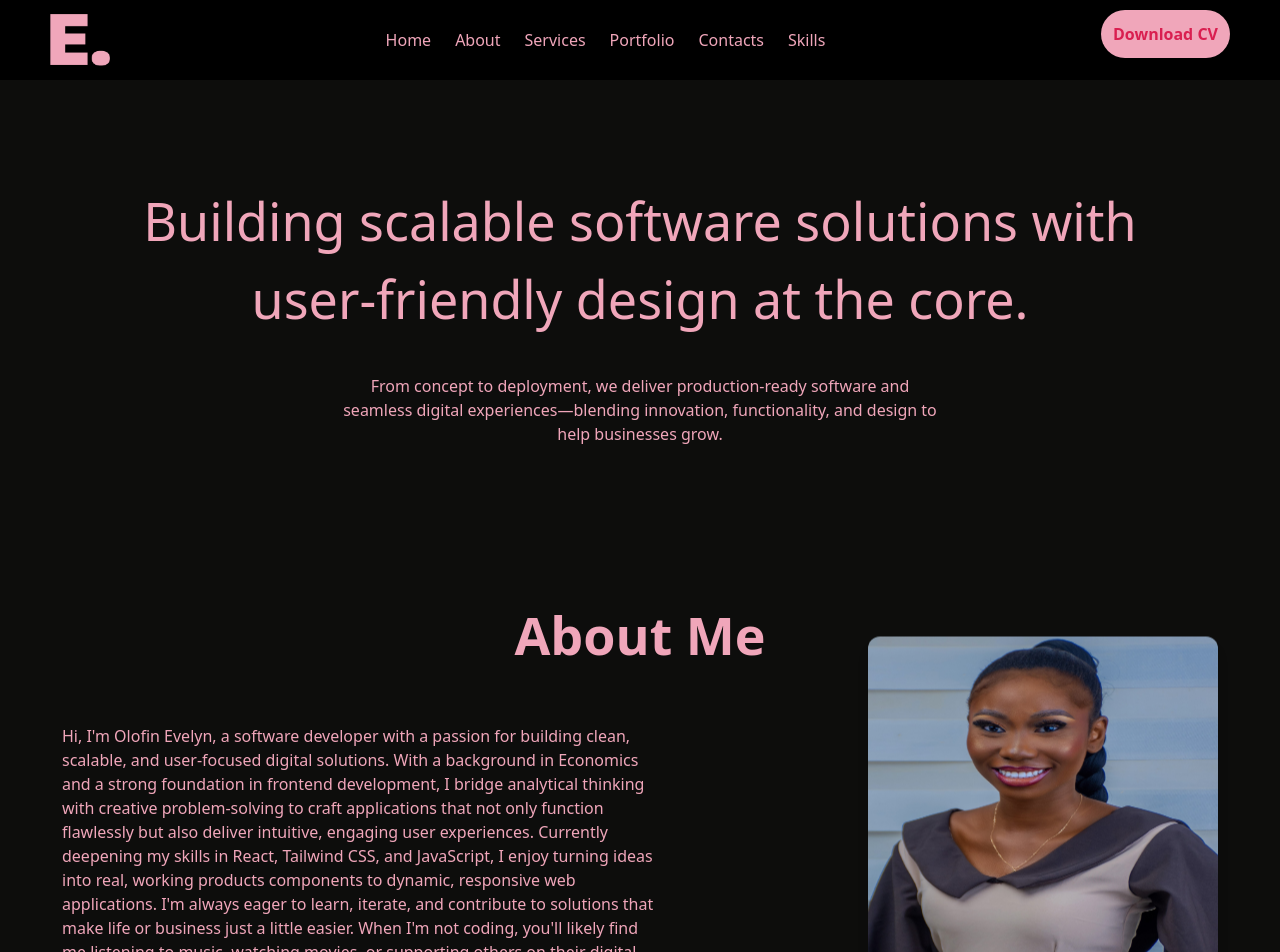
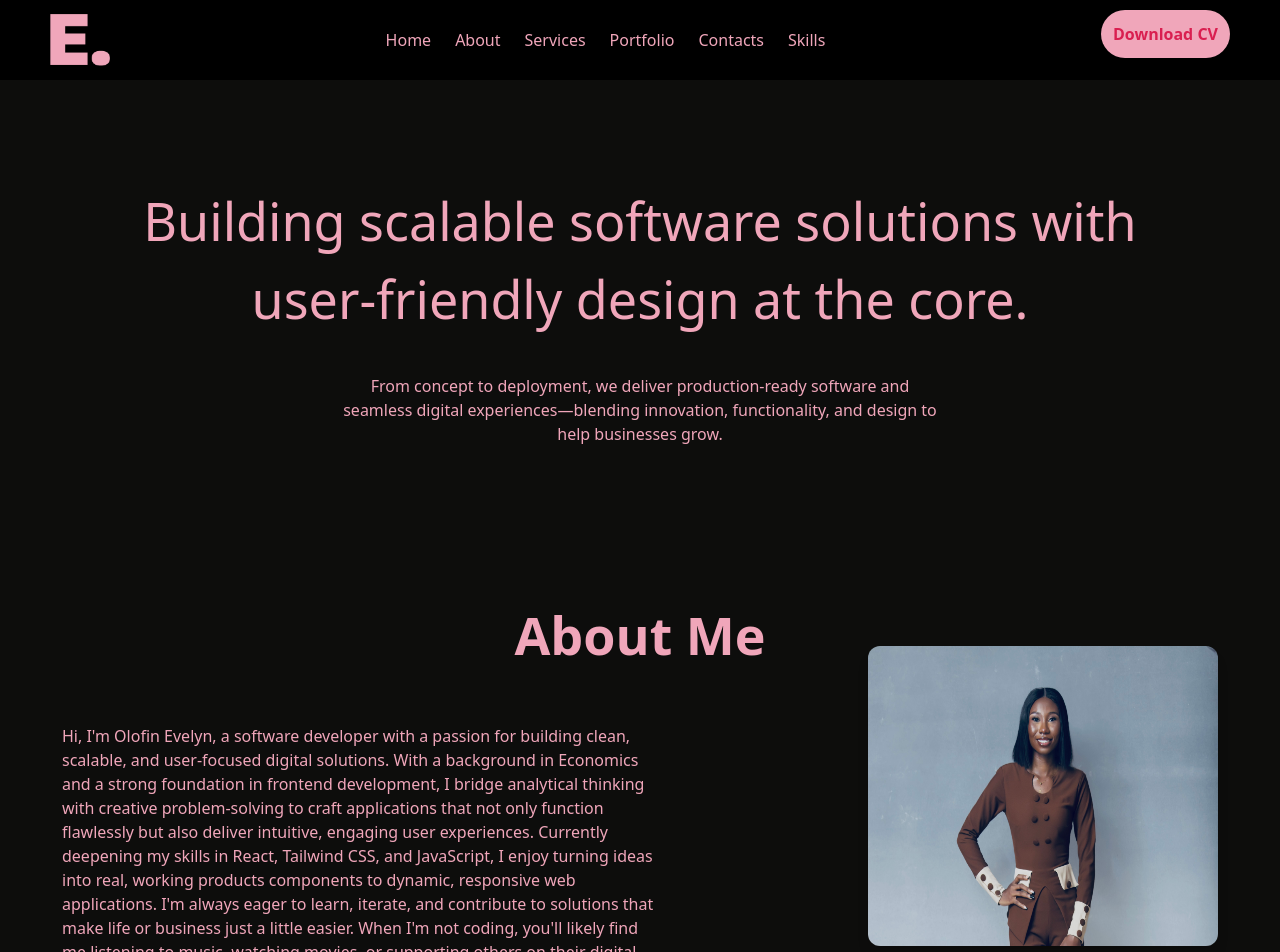
Before and after one commit to Evelynolofin/portfolio, a React (Vite) app: page / in a window 1280 px wide. Shown: the top 952 px of the page. Built offline with nearby package versions, Linux system fonts and the light colour scheme; the HTML template or start-up script is replaced by a standard one.

Commit message:
my portfolio

```diff
--- a/src/Components/block/About.jsx
+++ b/src/Components/block/About.jsx
@@ -1,5 +1,5 @@
 import React from 'react'
-import Headshot from './../../assets/Image.JPG'
+import Headshot from './../../assets/IMG.JPG'
 
 const About = () => {
   return (
@@ -39,7 +39,7 @@ const About = () => {
           <img
             src={Headshot}
             alt="Image"
-            className="h-[350px] w-[350px] rounded-xl shadow-lg animate-zoomIn delay-300
+            className="h-[300px] w-[500px] rounded-xl shadow-lg animate-zoomIn delay-300
             max-md:animate-none"
           />
         </main>
```
Also changed, not shown: src/assets/IMG.JPG (added), src/assets/Image.JPG (deleted).
